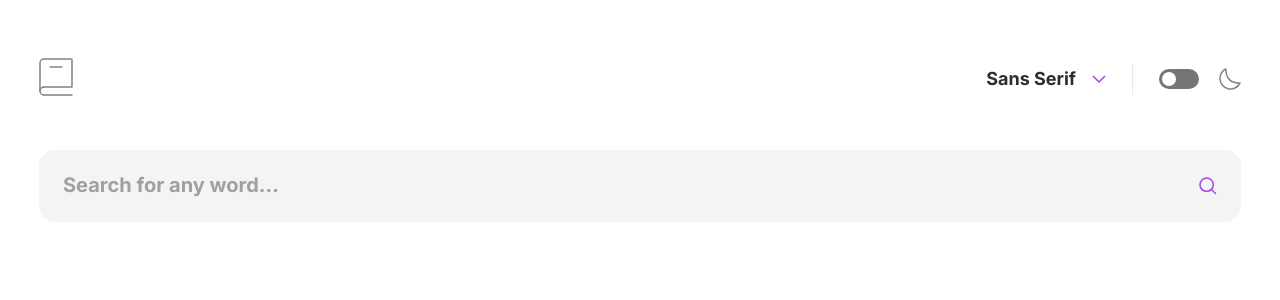
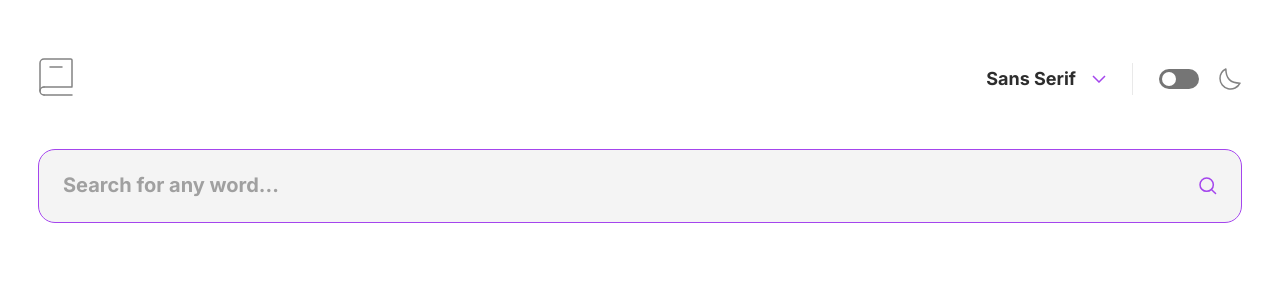
Before and after one commit to Zuzuu1992/Dictionary-Web-App, a React (Vite) app: page / in a window 1280 px wide. Shown: the top 300 px of the page. Built offline with nearby package versions, Linux system fonts and the light colour scheme.

Commit message:
fix:submit style

```diff
--- a/src/App.jsx
+++ b/src/App.jsx
@@ -26,6 +26,7 @@ function App() {
   const [modified, setModified] = useState(false);
   const [submittedEmpty, setSubmittedEmpty] = useState(false);
   const [redLine, setRedLine] = useState(false);
+  const [outline, setOutline] = useState(false);
   const [outcome, setOutcome] = useState(null);
   const [errorM, setErrorM] = useState(false);
   const [font, setFont] = useState("Inter");
@@ -51,12 +52,14 @@ function App() {
       setEmpty(message);
       setRedLine(true);
       setModified(false);
+      setOutline(true);
       setSubmittedEmpty(true);
       setTimeout(() => {
         setSubmittedEmpty(false);
       }, 3000);
-      console.log(message);
       return;
+    } else {
+      setOutline(false);
     }
 
     try {
@@ -65,7 +68,6 @@ function App() {
       );
       const word = response.data;
       setOutcome(word);
-      console.log(word);
     } catch (error) {
       setErrorM(true);
       setOutcome(null);
@@ -112,6 +114,7 @@ function App() {
             modified={modified}
             setModified={setModified}
             submittedEmpty={submittedEmpty}
+            outline={outline}
           />
           {outcome ? (
             <Definition dark={dark} outcome={outcome} />
--- a/src/components/Search.jsx
+++ b/src/components/Search.jsx
@@ -14,6 +14,7 @@ function Search({
   modified,
   setModified,
   submittedEmpty,
+  outline,
 }) {
   const [isFocused, setIsFocused] = useState(false);
 
@@ -26,17 +27,26 @@ function Search({
   };
 
   return (
-    <Box sx={{ marginBottom: { xs: "24px", md: "50px" } }}>
+    <Box
+      sx={{
+        marginBottom: { xs: "24px", md: "50px" },
+      }}
+    >
       <form
         onSubmit={handleSubmit}
         style={{
-          outline:
-            isFocused &&
-            (modified
-              ? "1px solid #a445ed"
-              : submittedEmpty
-              ? "1px solid #FF5252"
-              : null),
+          // outline:
+          //   isFocused &&
+          //   (modified
+          //     ? "1px solid #a445ed"
+          //     : submittedEmpty
+          //     ? "1px solid #FF5252"
+          //     : null),
+          // outline:
+          //   outline && modified && isFocused
+          //     ? "1px solid #FF5252"
+          //     : "1px solid #a445ed",
+          outline: isFocused ? "1px solid #FF5252" : "1px solid #a445ed",
           backgroundColor: !dark ? "#f4f4f4" : "#1F1F1F",
           cursor: "pointer",
         }}
@@ -76,7 +86,7 @@ function Search({
           />
         </FormControl>
 
-        <img src={Loop} />
+        <img src={Loop} onClick={handleSubmit} />
       </form>
       {submittedEmpty ? (
         <Typography
```
